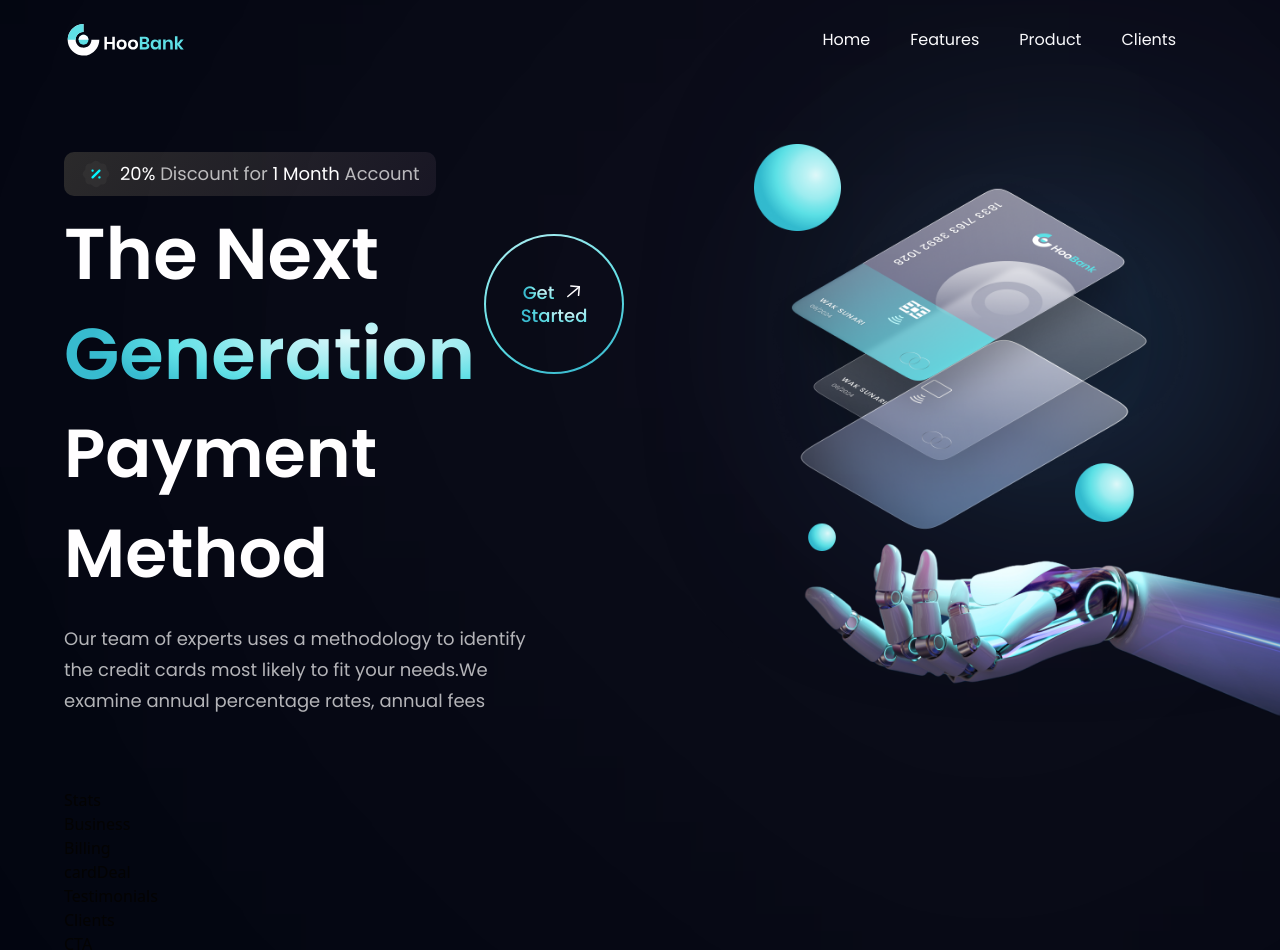
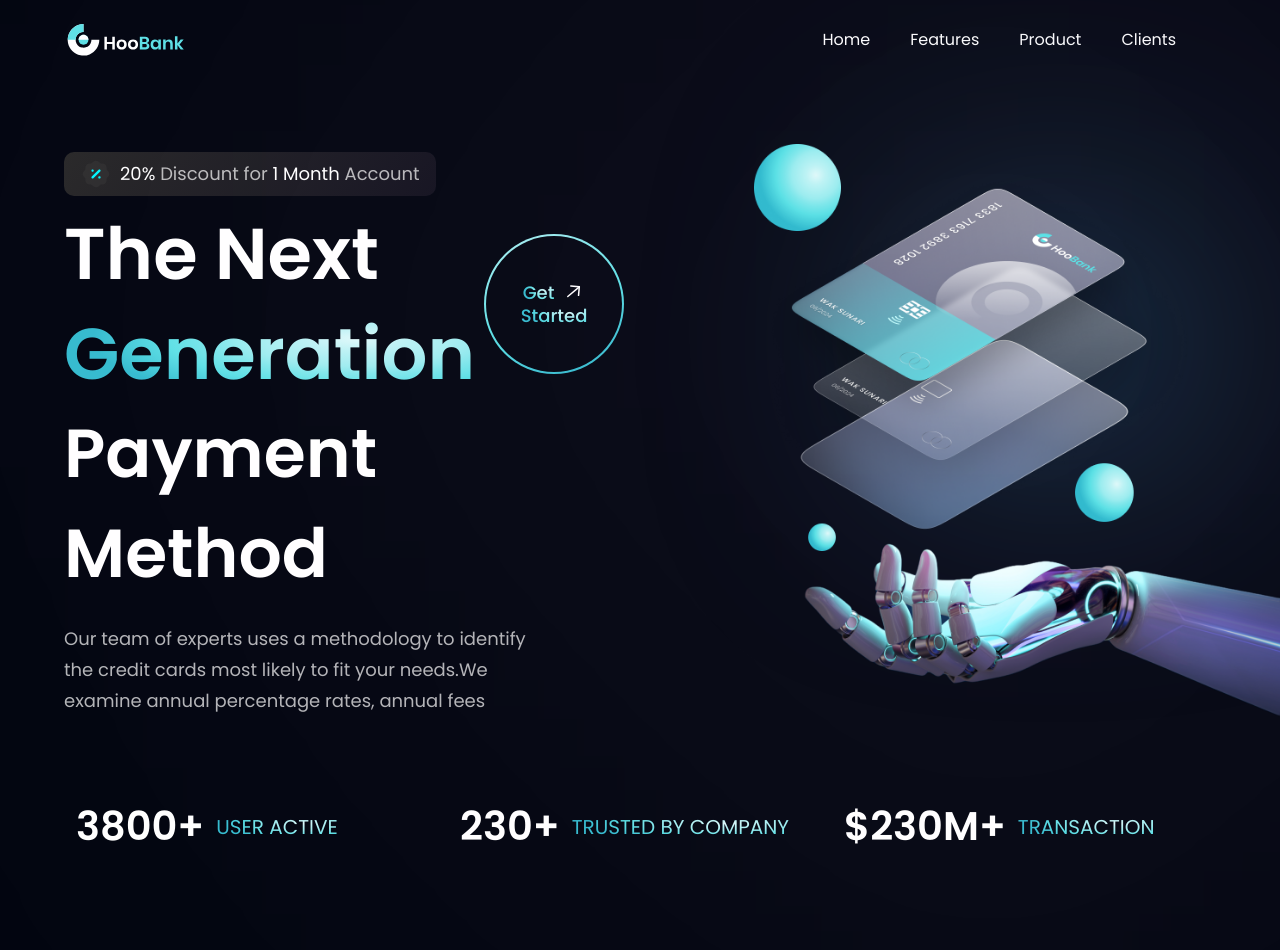
Before and after one commit to foverokavindz/Modern-Bank-App, a React (Vite) app in the folder bank_modern_app/: page / in a window 1280 px wide. Shown: the top 950 px of the page. Built offline with nearby package versions, Linux system fonts and the light colour scheme.

Commit message:
Done Stats section

```diff
--- a/bank_modern_app/src/components/Stats.jsx
+++ b/bank_modern_app/src/components/Stats.jsx
@@ -1,7 +1,28 @@
-import React from 'react';
+import styles from '../style';
+import { stats } from '../constants/index';
 
 const Stats = () => {
-  return <div>Stats</div>;
+  return (
+    <section
+      className={` ${styles.flexCenter} flex-row flex-wrap sm:mb-20 mb-6`}
+    >
+      {stats.map((stat) => {
+        return (
+          <div
+            key={stat.id}
+            className={`flex-1 flex justify-start items-center flex-row m-3`}
+          >
+            <h4 className="font-poppins font-semibold xs:text-[40px] text-[30px] xs:leading-[53px] leading-[43px] text-white">
+              {stat.value}
+            </h4>
+            <p className="font-poppins font-normal xs:text-[20px] text-[15px] xs:leading-[26px] leading-[21px] text-gradient uppercase ml-3">
+              {stat.title}
+            </p>
+          </div>
+        );
+      })}
+    </section>
+  );
 };
 
 export default Stats;
```
